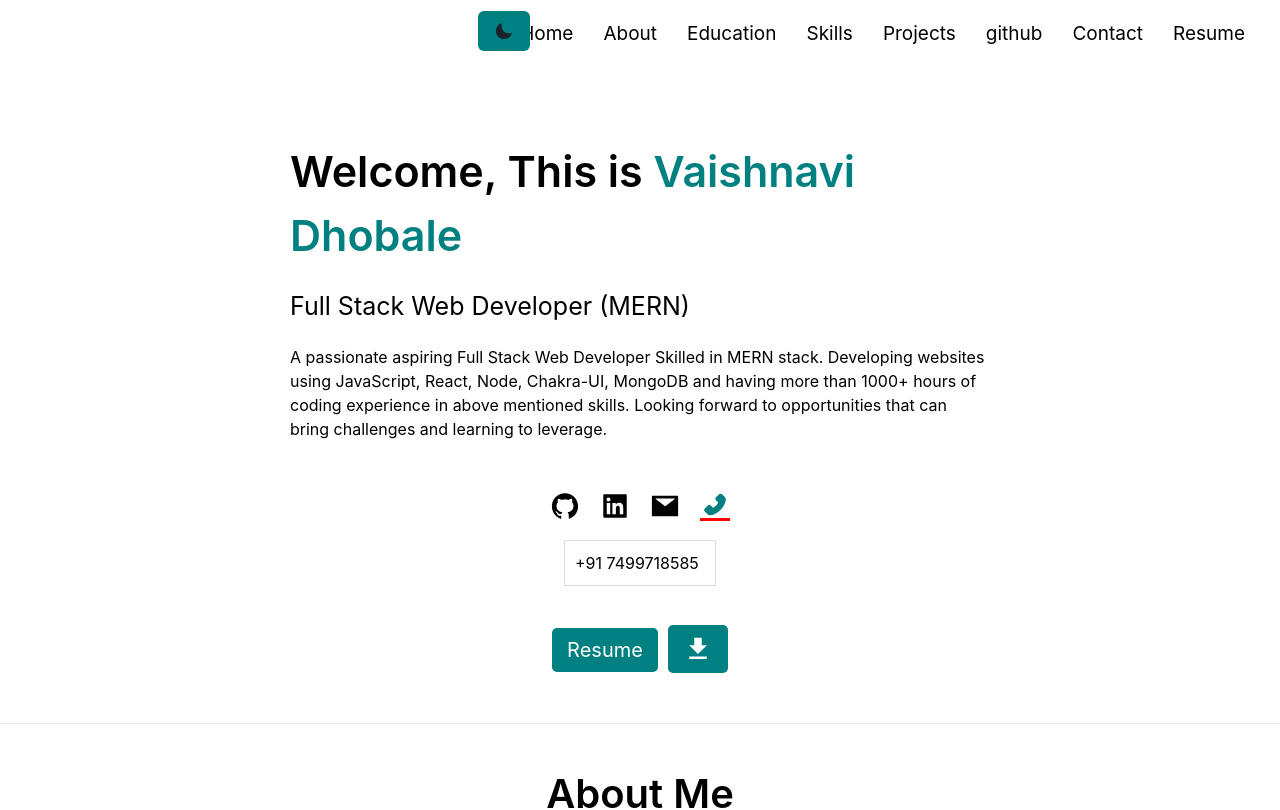
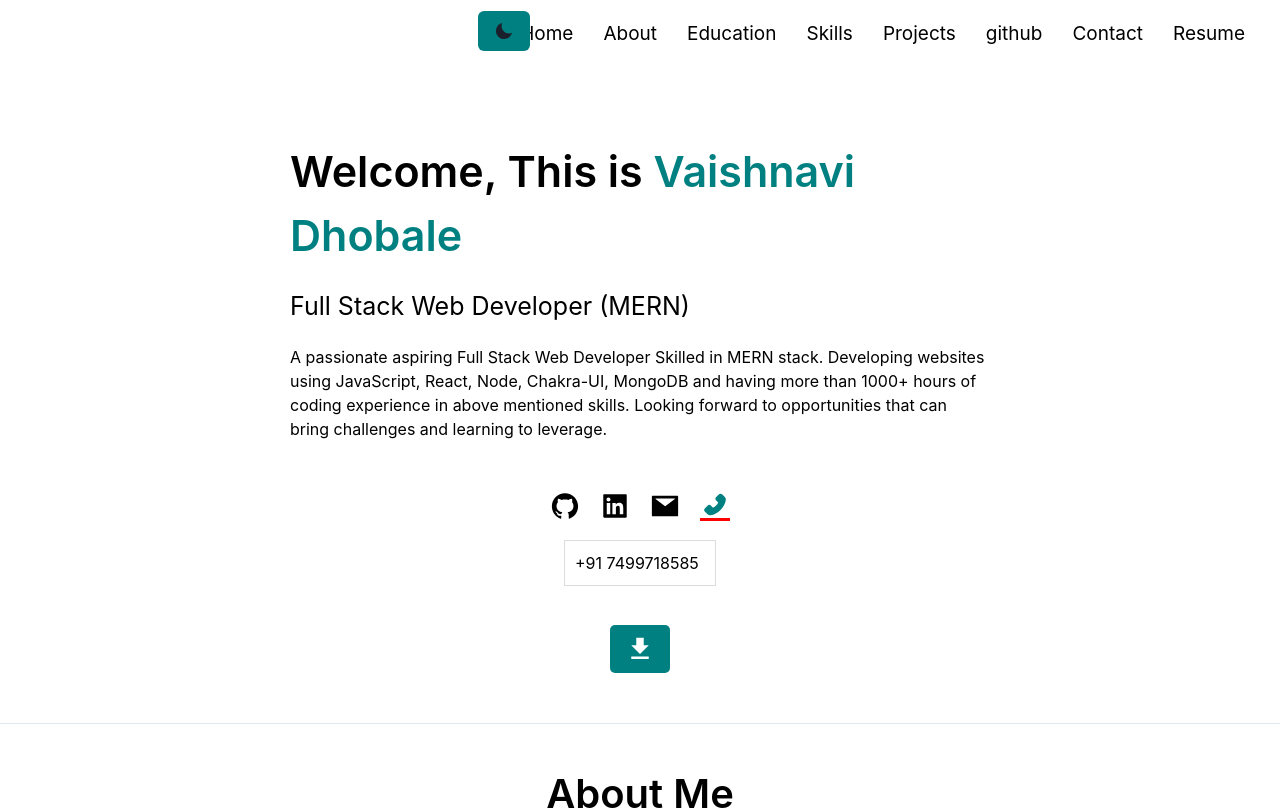
Before and after one commit to VaishnaviDhobale/VaishnaviDhobale.github.io, a React (Create React App) app: page / in a window 1280 px wide. Shown: the top 810 px of the page. Built offline with nearby package versions, Linux system fonts and the light colour scheme.

Commit message:
portfolio update1

```diff
--- a/src/pages/Home.jsx
+++ b/src/pages/Home.jsx
@@ -131,9 +131,15 @@ export default function Home() {
           </Text>
         </Box>
 
+
+        {/* <li id="resume-button-1">
+                        <a class="nav-link resume" id="resume-link-1" href='Vivek-Sangode-Resume.pdf'
+                            download="Vivek-Sangode-Resume">RESUME</a>
+                    </li> */}
+
         {/* Resume  */}
         <Box display={"flex"} justifyContent = "center">
-          <Box mt="30px" mr={"10px"}>
+          {/* <Box mt="30px" mr={"10px"} id="resume-button-1">
             <a
               href="https://drive.google.com/file/d/1L8rsoQnuVyGMa31PXjTBClH5SnMDJ23m/view?usp=sharing"
               target="blank"
@@ -145,20 +151,20 @@ export default function Home() {
                 backgroundColor: "teal",
                 borderRadius: "5px",
               }}
-              id="resume-button-1"
+              id="resume-link-1"
             >
               Resume
             </a>
-          </Box>
+          </Box> */}
           <Box
             backgroundColor="teal"
             mt="20px"
             p={"9px 15px"}
             borderRadius="5px"
             cursor={"pointer"}
-            id="resume-button-2"
+            id="resume-button-1"
           >
-            <a href={MyResume} download = "Vaishnavi-Dhobale-Resume"><MdDownload color="white" size={"30px"} /></a>
+            <a href={MyResume} id="resume-link-1"  download = "Vaishnavi-Dhobale-Resume"><MdDownload color="white" size={"30px"} /></a>
           </Box>
         </Box>
       </Box>
```
